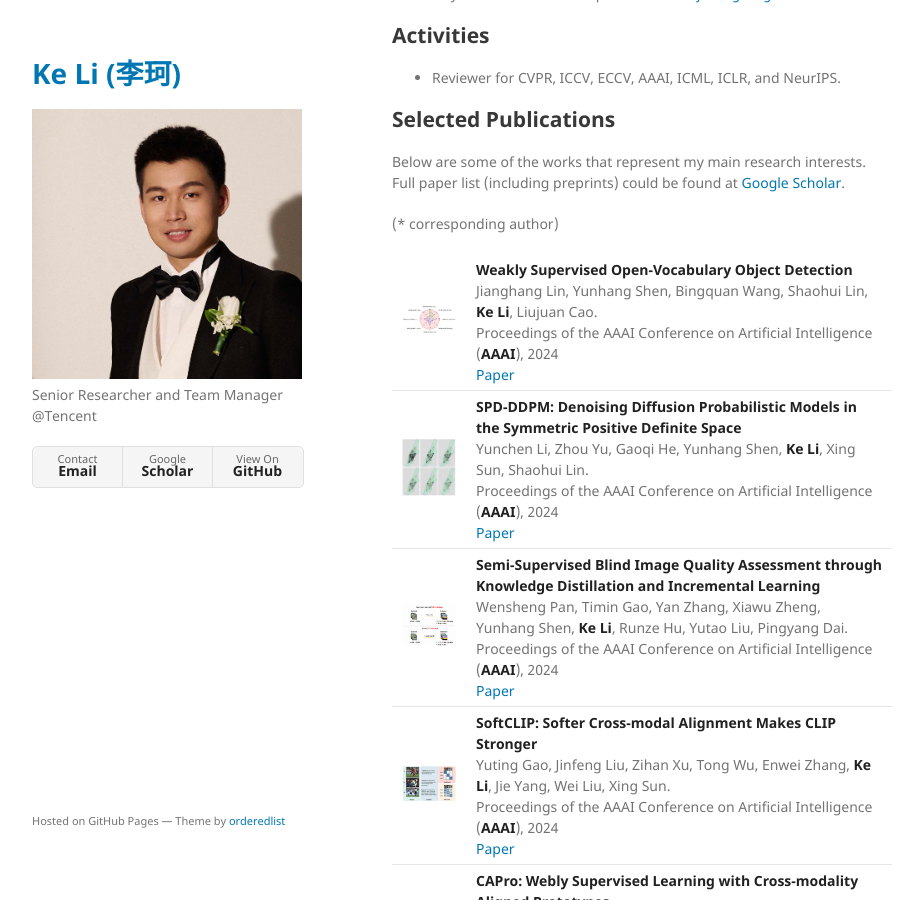
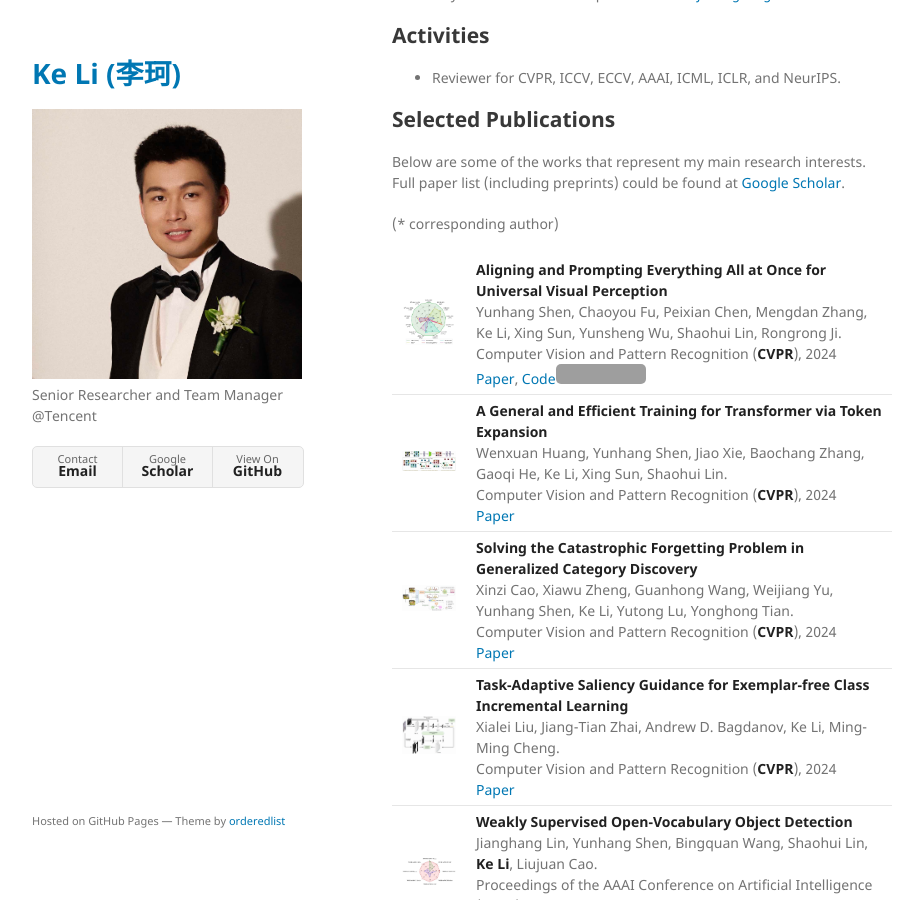
Before and after one commit to keli-61/keli-61.github.io, a Jekyll site: the page built from index.md, in a window 1280 px wide and 900 px high, scrolled down 223 px. Shown: the whole window, without its empty margins (178-1101 px from the left). Built offline with Jekyll 4.4.1, drawn with Linux system fonts in a browser that asks for light colours; our own code applies the rules of GitHub Pages for plain Markdown files; grey boxes are pictures that could not be loaded.

Commit message:
update CVPR

```diff
--- a/index.md
+++ b/index.md
@@ -17,8 +17,12 @@ Below are some of the works that represent my main research interests. Full pape
 
 (* corresponding author)
 
-| <img src="assets/img/AAAI24_WSOVD.jpg" alt="drawing" width="150" /> | **Weakly Supervised Open-Vocabulary Object Detection**<br />Jianghang Lin, Yunhang Shen, Bingquan Wang, Shaohui Lin, **Ke Li**, Liujuan Cao.<br />Proceedings of the AAAI Conference on Artificial Intelligence (**AAAI**), 2024<br />[Paper](https://keli.info/) |
-| <img src="assets/img/AAAI24_diffusion.jpg" alt="drawing" width="150" /> | **SPD-DDPM: Denoising Diffusion Probabilistic Models in the Symmetric Positive Definite Space**<br />Yunchen Li, Zhou Yu, Gaoqi He, Yunhang Shen, **Ke Li**, Xing Sun, Shaohui Lin.<br />Proceedings of the AAAI Conference on Artificial Intelligence (**AAAI**), 2024<br />[Paper](https://keli.info/) |
+| <img src="assets/img/CVPR24_APE.jpg" alt="drawing" width="150" /> | **Aligning and Prompting Everything All at Once for Universal Visual Perception**<br />Yunhang Shen, Chaoyou Fu, Peixian Chen, Mengdan Zhang, Ke Li, Xing Sun, Yunsheng Wu, Shaohui Lin, Rongrong Ji.<br />Computer Vision and Pattern Recognition (**CVPR**), 2024<br />[Paper](https://arxiv.org/abs/2312.02153), [Code](https://github.com/shenyunhang/APE)<img style="border: 0px;padding: 0px;border-radius: 5px;" src="https://img.shields.io/github/stars/shenyunhang/APE.svg" alt="GitHub stars" title="" /> |
+| <img src="assets/img/CVPR24_efficient_transformer.jpg" alt="drawing" width="150" /> | **A General and Efficient Training for Transformer via Token Expansion**<br />Wenxuan Huang, Yunhang Shen, Jiao Xie, Baochang Zhang, Gaoqi He, Ke Li, Xing Sun, Shaohui Lin.<br />Computer Vision and Pattern Recognition (**CVPR**), 2024<br />[Paper](https://keli.info/) |
+| <img src="assets/img/CVPR24_GCD.jpg" alt="drawing" width="150" /> | **Solving the Catastrophic Forgetting Problem in Generalized Category Discovery**<br />Xinzi Cao, Xiawu Zheng, Guanhong Wang, Weijiang Yu, Yunhang Shen, Ke Li, Yutong Lu, Yonghong Tian.<br />Computer Vision and Pattern Recognition (**CVPR**), 2024<br />[Paper](https://keli.info/) |
+| <img src="assets/img/CVPR24_IL.jpg" alt="drawing" width="150" /> | **Task-Adaptive Saliency Guidance for Exemplar-free Class Incremental Learning**<br />Xialei Liu, Jiang-Tian Zhai, Andrew D. Bagdanov, Ke Li, Ming-Ming Cheng.<br />Computer Vision and Pattern Recognition (**CVPR**), 2024<br />[Paper](https://keli.info/) |
+| <img src="assets/img/AAAI24_WSOVD.jpg" alt="drawing" width="150" /> | **Weakly Supervised Open-Vocabulary Object Detection**<br />Jianghang Lin, Yunhang Shen, Bingquan Wang, Shaohui Lin, **Ke Li**, Liujuan Cao.<br />Proceedings of the AAAI Conference on Artificial Intelligence (**AAAI**), 2024<br />[Paper](https://arxiv.org/abs/2312.12437) |
+| <img src="assets/img/AAAI24_diffusion.jpg" alt="drawing" width="150" /> | **SPD-DDPM: Denoising Diffusion Probabilistic Models in the Symmetric Positive Definite Space**<br />Yunchen Li, Zhou Yu, Gaoqi He, Yunhang Shen, **Ke Li**, Xing Sun, Shaohui Lin.<br />Proceedings of the AAAI Conference on Artificial Intelligence (**AAAI**), 2024<br />[Paper](https://arxiv.org/abs/2312.08200) |
 | <img src="assets/img/AAAI24_IQA.jpg" alt="drawing" width="150" /> | **Semi-Supervised Blind Image Quality Assessment through Knowledge Distillation and Incremental Learning**<br />Wensheng Pan, Timin Gao, Yan Zhang, Xiawu Zheng, Yunhang Shen, **Ke Li**, Runze Hu, Yutao Liu, Pingyang Dai.<br />Proceedings of the AAAI Conference on Artificial Intelligence (**AAAI**), 2024<br />[Paper](https://keli.info/) |
 | <img src="assets/img/AAAI24_SOFTCLIP.jpg" alt="drawing" width="150" /> | **SoftCLIP: Softer Cross-modal Alignment Makes CLIP Stronger**<br />Yuting Gao, Jinfeng Liu, Zihan Xu, Tong Wu, Enwei Zhang, **Ke Li**, Jie Yang, Wei Liu, Xing Sun.<br />Proceedings of the AAAI Conference on Artificial Intelligence (**AAAI**), 2024<br />[Paper](https://arxiv.org/abs/2303.17561) |
 | <img src="assets/img/neurips23_capro.jpg" alt="drawing" width="150" /> | **CAPro: Webly Supervised Learning with Cross-modality Aligned Prototypes**<br />Yulei Qin, Xingyu Chen, Yunhang Shen, Chaoyou Fu, Yun Gu, **Ke Li**, Xing Sun, Rongrong Ji.<br />Advances in Neural Information Processing Systems (**NeurIPS**), 2023.<br />[Paper](http://keli.info), [Code](https://github.com/yuleiqin/capro)<img style="border: 0px;padding: 0px;border-radius: 5px;" src="https://img.shields.io/github/stars/yuleiqin/capro.svg" alt="GitHub stars" title="" /> |
```
Also changed, not shown: assets/img/CVPR24_APE.jpg (added), assets/img/CVPR24_GCD.jpg (added), assets/img/CVPR24_IL.jpg (added), assets/img/CVPR24_efficient_transformer.jpg (added).
